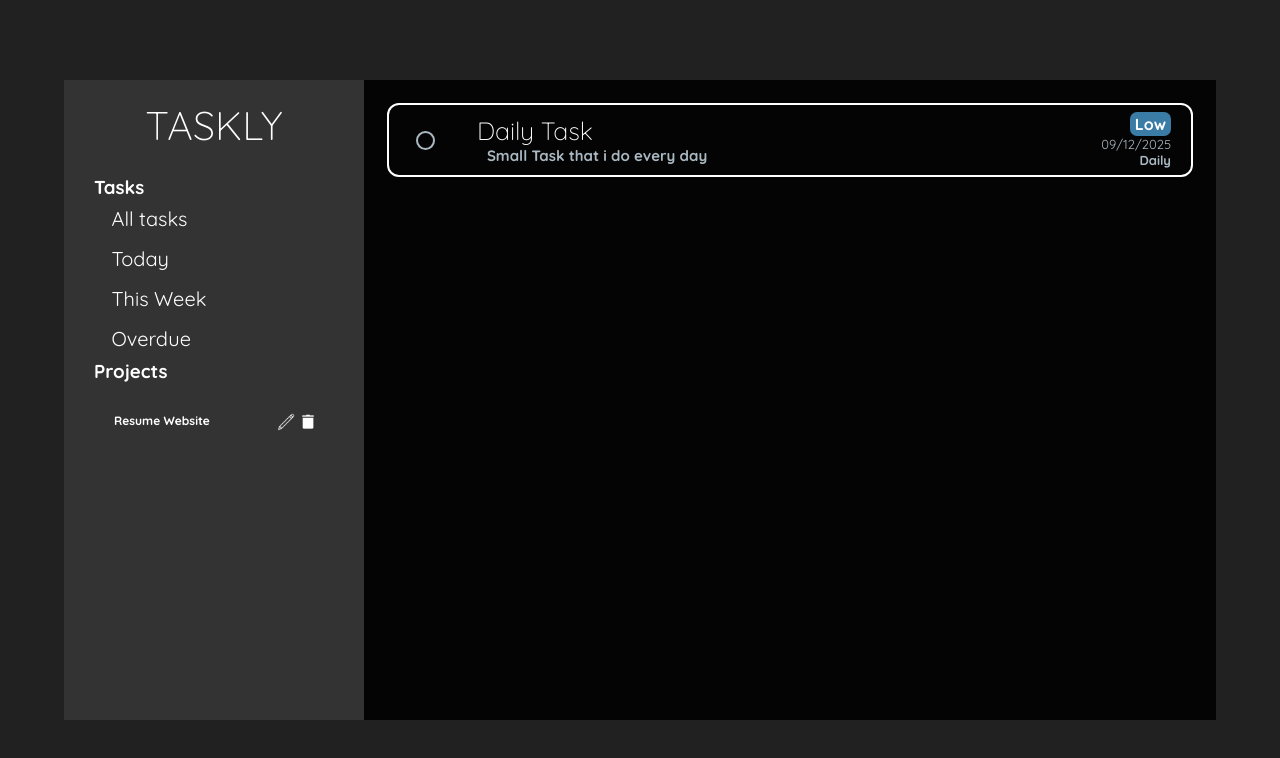
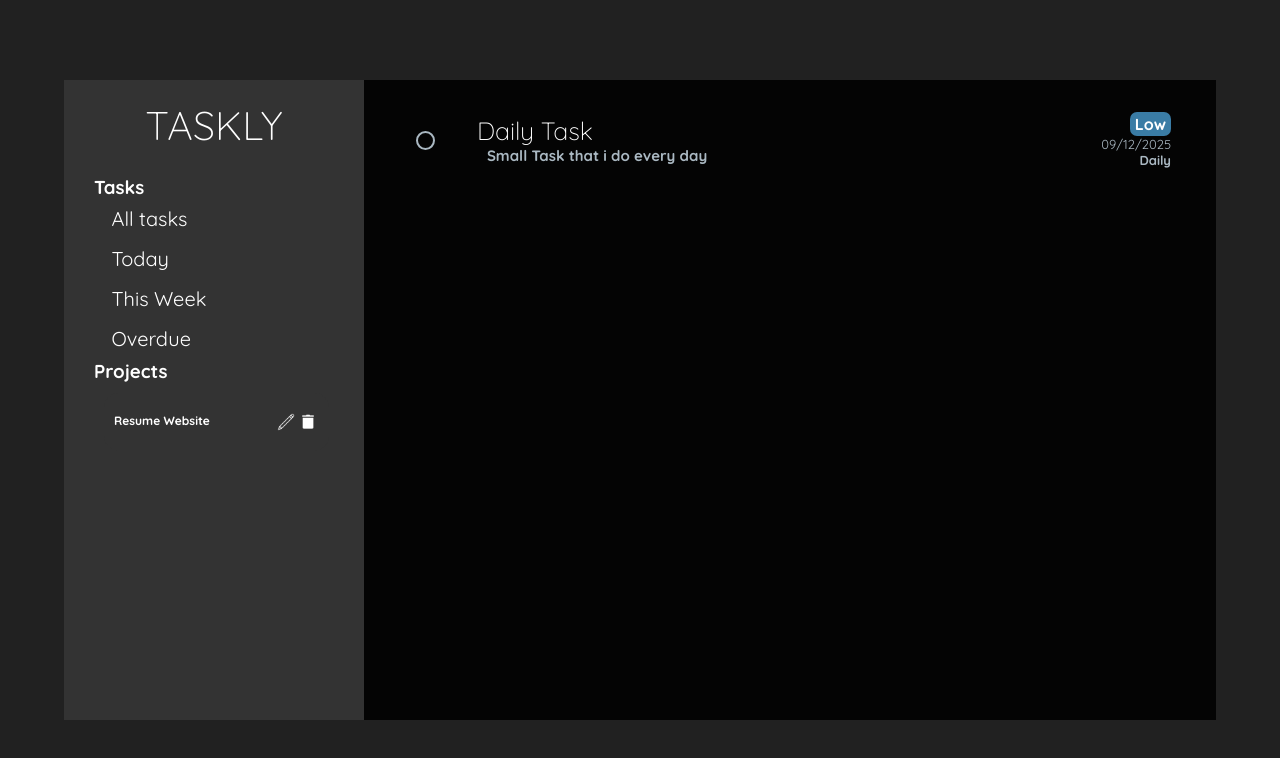
Before and after one commit to daanniill/todo-list, a website built with webpack: page src/template.html in a window 1280 px wide. Built offline with nearby package versions, Linux system fonts and the light colour scheme; a web font is replaced by a local one.

Commit message:
removed outline around project card

```diff
--- a/src/reminders.css
+++ b/src/reminders.css
@@ -11,7 +11,6 @@
 
 .card {
     width: 100%;
-    outline: 2px solid white;
     height: 70px;
     border-radius: 10px;
     display: grid;
@@ -23,7 +22,6 @@
 
 .card:hover {
     background-color: var(--muted_color);
-    outline: 0;
 }
 
 .card:focus {
```
